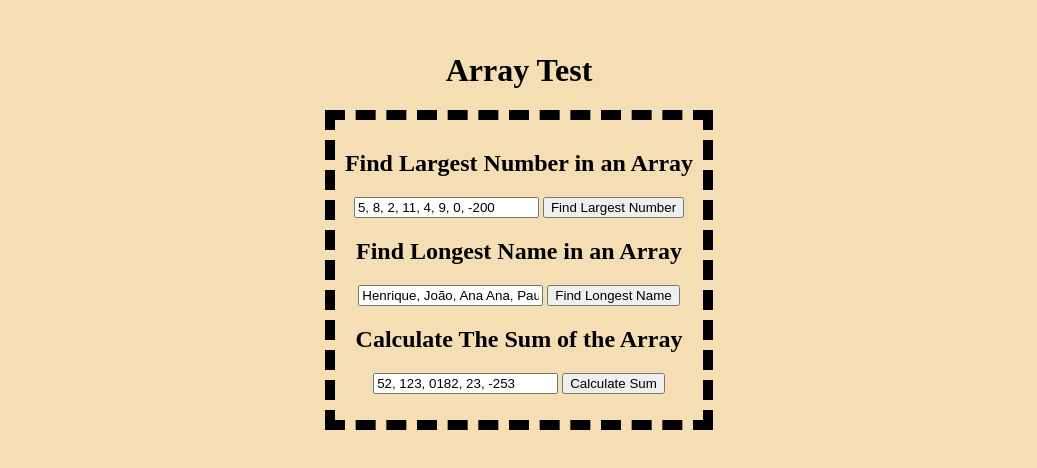
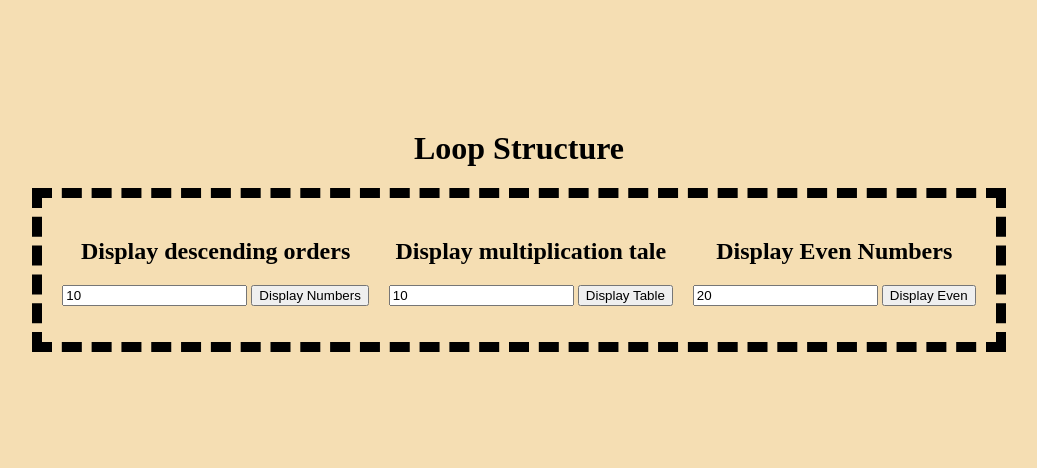
Before and after one commit to Henalecam/trainee-intern-test, a plain HTML site: page index.html in a window 1280 px wide. Shown: the part 170-638 px from the top of the page, without its empty margins (121-1158 px from the left). Drawn offline with Linux system fonts and the light colour scheme.

Commit message:
Loop-Structure Done

```diff
--- a/index.html
+++ b/index.html
@@ -3,7 +3,7 @@
 	<head>
 		<meta charset="UTF-8" />
 		<meta name="viewport" content="width=device-width, initial-scale=1.0" />
-		<title>Array Test</title>
+		<title>Loop Structure</title>
 		<script src="script.js"></script>
 	</head>
 	<body
@@ -18,25 +18,29 @@
 			background-color: wheat;
 		"
 	>
-		<h1>Array Test</h1>
-		<main style="border: 10px dashed black; padding: 10px;">
-			<div>
-				<h2>Find Largest Number in an Array</h2>
-				<input type="text" id="numbers-array" placeholder="Enter Array" value="5, 8, 2, 11, 4, 9, 0, -200" />
-				<button onclick="findLargestNumber()">Find Largest Number</button>
-				<p id="largestNumber"></p>
+		<h1>Loop Structure</h1>
+		<main style="border: 10px dashed black; padding: 10px; display:flex; flex-direction:row">
+			<div style=" padding:10px;">
+				<h2>Display descending orders</h2>
+				<input type="number" id="number-descending" value="10"/>
+				<button onclick="displayNumberDescending()">Display Numbers</button>
+				<p id="result-descending"></p>
 			</div>
-			<div>
-				<h2>Find Longest Name in an Array</h2>
-				<input type="text" id="names-array" placeholder="Enter Array" value="Henrique, João, Ana Ana, Paulo, Francisco, Rodrigo" />
-				<button onclick="findLongestName()">Find Longest Name</button>
-				<p id="longestName"></p>
+			<div style=" padding:10px;">
+				<h2>
+					Display multiplication tale
+				</h2>
+				<input type="number" id="number-multiplication" value="10"/>
+				<button onclick="displayMultiplicationTable()">Display Table</button>
+				<p id="result-multiplication"></p>
 			</div>
-			<div>
-				<h2>Calculate The Sum of the Array</h2>
-				<input type="text" id="numbers-array-sum" placeholder="Enter Array" value="52, 123, 0182, 23, -253" />
-				<button onclick="calculateSum()">Calculate Sum</button>
-				<p id="sum"></p>
+			<div style=" padding:10px;">
+				<h2>
+					Display Even Numbers
+				</h2>
+				<input type="number" id="number-even" value="20"/>
+				<button onclick="displayEvenNumbers()">Display Even</button>
+				<p id="result-even"></p>
 			</div>
 		</main>
 	</body>
--- a/script.js
+++ b/script.js
@@ -1,31 +1,45 @@
-function findLargestNumber(){
-  // Adquire a Array inteira
-  numbersArray = document.getElementById("numbers-array").value;
-  // Remove os colchetes e transforma em um Array
-  numbersArray = numbersArray.replace(/[\[\]]/g , "").split(",");
-  // Transforma os valores em números (Se tiver letras, vai dar erro)
-  numbers = numbersArray.map(Number);
-  // Encontra o maior número
-  largestNumber = Math.max.apply(Math, numbers);
-  // Mostra o maior número
-  document.getElementById("largestNumber").innerHTML ="Largest Number in Array: " + largestNumber;
+// Loops evitando números negativos e números maiores que 50 para não afetar o funcionamento do site
+
+function displayNumberDescending() {
+	var number = document.getElementById('number-descending').value
+	var result = document.getElementById('result-descending')
+	result.innerHTML = ''
+	if (number < 0) {
+		alert('Digite um número maior que 0')
+		return
+	} else if (number > 50) {
+		alert('Digite um número menor que 50')
+		return
+	}
+
+	for (var i = number; i >= 0; i--) {
+		result.innerHTML += i + '<br>'
+	}
 }
 
-function findLongestName(){
-  namesArray = document.getElementById("names-array").value;
-  namesArray = namesArray.replace(/[\[\]]/g , "").split(",");
-  // Encontra o maior nome (Reduce interage com cada elemento do Array, substituindo loops )
-  longestName = namesArray.reduce(function(a, b) { return a.length > b.length ? a : b; });
-  // Mostra o maior nome
-  document.getElementById("longestName").innerHTML ="Longest Name in Array: " + longestName;
+function displayMultiplicationTable() {
+	var number = document.getElementById('number-multiplication').value
+	var result = document.getElementById('result-multiplication')
+	result.innerHTML = ''
+	for (var i = 1; i <= 10; i++) {
+		result.innerHTML += number + ' x ' + i + ' = ' + number * i + '<br>'
+	}
 }
 
-function calculateSum(){
-  numbersArray = document.getElementById("numbers-array-sum").value;
-  numbersArray = numbersArray.replace(/[\[\]]/g , "").split(",");
-  numbers = numbersArray.map(Number);
-  // Soma todos os valores do Array (Reduce tira a necessidade de loop)
-  sum = numbers.reduce(function(a, b) { return a + b; });
-  // Mostra a soma
-  document.getElementById("sum").innerHTML ="Sum of Array: " + sum;
+function displayEvenNumbers() {
+	var number = document.getElementById('number-even').value
+	var result = document.getElementById('result-even')
+	result.innerHTML = ''
+	if (number < 0) {
+		alert('Digite um número maior que 0')
+		return
+	} else if (number > 50) {
+		alert('Digite um número menor que 50')
+		return
+	}
+	for (var i = 1; i <= number; i++) {
+		if (i % 2 == 0) {
+			result.innerHTML += i + '<br>'
+		}
+	}
 }
```
Also changed, not shown: 1 other file.
